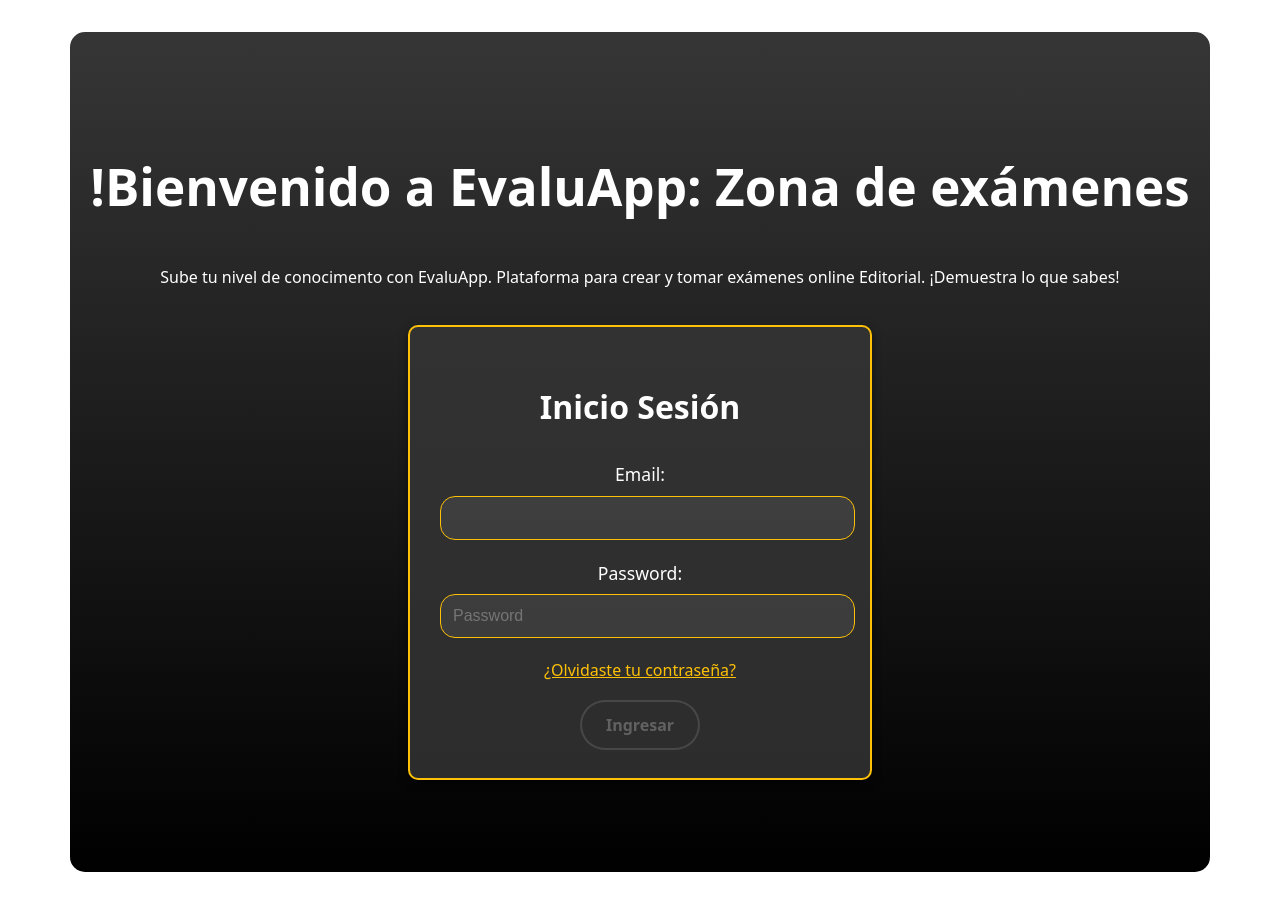
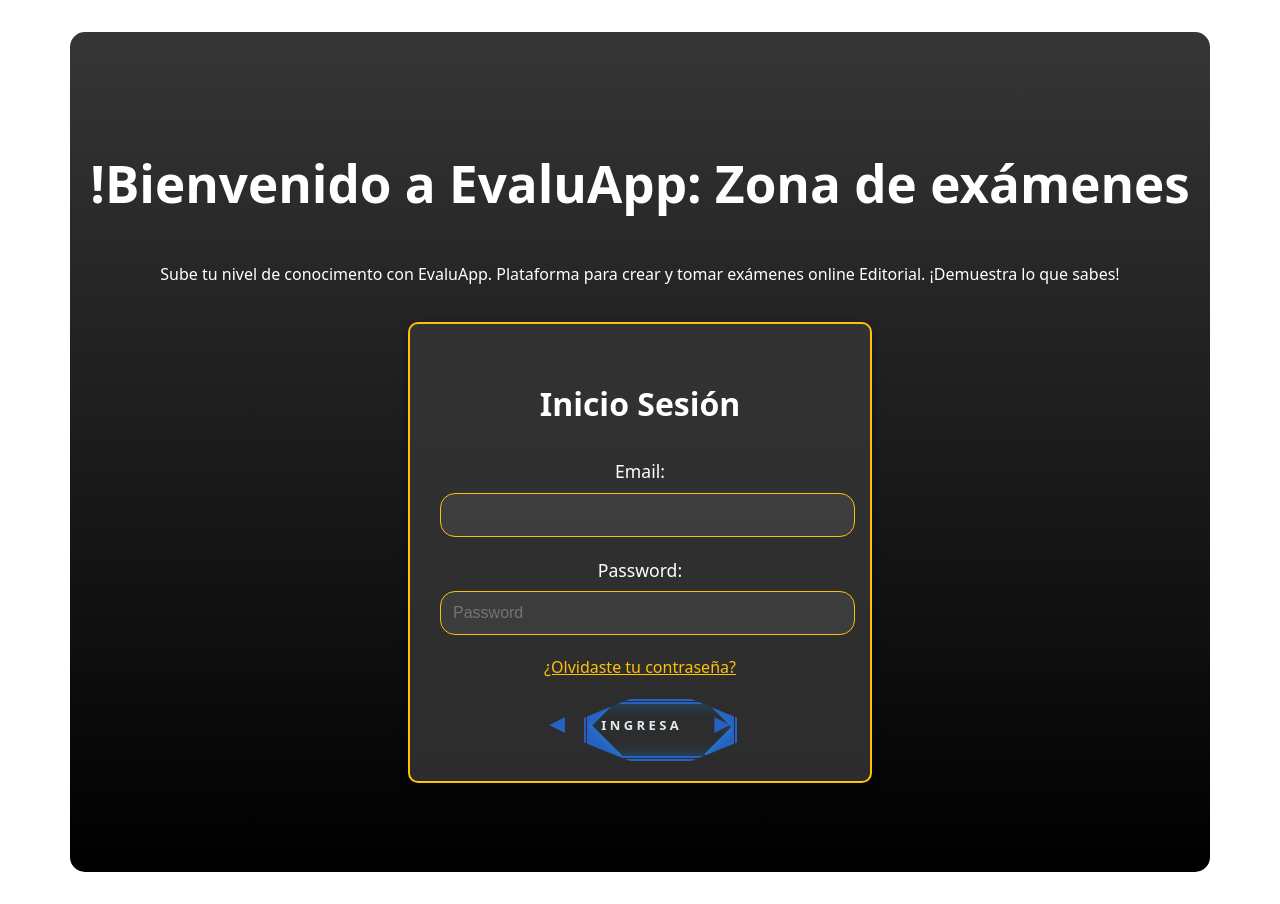
Before and after one commit to Mar-Vin1926/Login-Proyecto, a React (Vite) app: page / in a window 1280 px wide. Built offline with nearby package versions, Linux system fonts and the light colour scheme.

Commit message:
se agrega el nuevo boton

```diff
--- a/src/Components/Button.jsx
+++ b/src/Components/Button.jsx
@@ -1,66 +1,198 @@
 import React from 'react';
 import styled from 'styled-components';
 
-const Button = ({ onClick, children }) => {
+const Button = () => {
   return (
     <StyledWrapper>
-      <button className="animated-button" onClick={onClick}>
-        <span>{children}</span>
-        <span />
+      <button>
+      <span style={{ position: 'relative', zIndex: 1, display: 'flex', alignItems: 'center', justifyContent: 'center', width: '100%', height: '100%' }}>
+        I N G R E S A
+        </span>
+        <div id="clip">
+          <div id="leftTop" className="corner" />
+          <div id="rightBottom" className="corner" />
+          <div id="rightTop" className="corner" />
+          <div id="leftBottom" className="corner" />
+        </div>
+        <span id="rightArrow" className="arrow" />
+        <span id="leftArrow" className="arrow" />
       </button>
     </StyledWrapper>
   );
 }
 
 const StyledWrapper = styled.div`
-  .animated-button {
+  button {
     position: relative;
-    display: inline-block;
-    padding: 12px 24px;
+    width: 11em;
+    height: 4em;
+    outline: none;
+    transition: 0.1s;
+    background-color: transparent;
     border: none;
-    font-size: 16px;
-    background-color: inherit;
-    border-radius: 100px;
-    font-weight: 600;
-    color: #ffffff40;
-    box-shadow: 0 0 0 2px #ffffff20;
-    cursor: pointer;
-    overflow: hidden;
-    transition: all 0.6s cubic-bezier(0.23, 1, 0.320, 1);
+    font-size: 13px;
+    font-weight: 900;
+    color: #ddebf0;
+  }
+    .button-text {
+    position: relative;
+    z-index: 1;
+    display: flex;
+    align-items: center;
+    justify-content: center;
+    width: 100%;
+    height: 100%;
   }
 
-  .animated-button span:last-child {
+  #clip {
+    --color: #2761c3;
     position: absolute;
-    top: 50%;
-    left: 50%;
-    transform: translate(-50%, -50%);
-    width: 20px;
-    height: 20px;
-    background-color: #2196F3;
-    border-radius: 50%;
-    opacity: 0;
-    transition: all 0.8s cubic-bezier(0.23, 1, 0.320, 1);
+    top: 0;
+    overflow: hidden;
+    width: 100%;
+    height: 100%;
+    border: 5px double var(--color);
+    box-shadow: inset 0px 0px 15px #195480;
+    -webkit-clip-path: polygon(30% 0%, 70% 0%, 100% 30%, 100% 70%, 70% 100%, 30% 100%, 0% 70%, 0% 30%);
   }
 
-  .animated-button span:first-child {
-    position: relative;
-    z-index: 1;
+  .arrow {
+    position: absolute;
+    transition: 0.2s;
+    background-color: #2761c3;
+    top: 35%;
+    width: 11%;
+    height: 30%;
   }
 
-  .animated-button:hover {
-    box-shadow: 0 0 0 5px #2195f360;
-    color: #ffffff;
+  #leftArrow {
+    left: -13.5%;
+    -webkit-clip-path: polygon(100% 0, 100% 100%, 0 50%);
   }
 
-  .animated-button:active {
-    scale: 0.95;
+  #rightArrow {
+    -webkit-clip-path: polygon(100% 49%, 0 0, 0 100%);
+    left: 102%;
   }
 
-  .animated-button:hover span:last-child {
-    width: 150px;
-    height: 150px;
-    opacity: 1;
+  button:hover #rightArrow {
+    background-color: #27c39f;
+    left: -15%;
+    animation: 0.6s ease-in-out both infinite alternate rightArrow8;
   }
-`;
+
+  button:hover #leftArrow {
+    background-color: #27c39f;
+    left: 103%;
+    animation: 0.6s ease-in-out both infinite alternate leftArrow8;
+  }
+
+  .corner {
+    position: absolute;
+    width: 4em;
+    height: 4em;
+    background-color: #2761c3;
+    box-shadow: inset 1px 1px 8px #2781c3;
+    transform: scale(1) rotate(45deg);
+    transition: 0.2s;
+  }
+
+  #rightTop {
+    top: -1.98em;
+    left: 91%;
+  }
+
+  #leftTop {
+    top: -1.96em;
+    left: -3.0em;
+  }
+
+  #leftBottom {
+    top: 2.10em;
+    left: -2.15em;
+  }
+
+  #rightBottom {
+    top: 45%;
+    left: 88%;
+  }
+
+  button:hover #leftTop {
+    animation: 0.1s ease-in-out 0.05s both changeColor8,
+    0.2s linear 0.4s both lightEffect8;
+  }
+
+  button:hover #rightTop {
+    animation: 0.1s ease-in-out 0.15s both changeColor8,
+    0.2s linear 0.4s both lightEffect8;
+  }
+
+  button:hover #rightBottom {
+    animation: 0.1s ease-in-out 0.25s both changeColor8,
+    0.2s linear 0.4s both lightEffect8;
+  }
+
+  button:hover #leftBottom {
+    animation: 0.1s ease-in-out 0.35s both changeColor8,
+    0.2s linear 0.4s both lightEffect8;
+  }
+
+  button:hover .corner {
+    transform: scale(1.25) rotate(45deg);
+  }
+
+  button:hover #clip {
+    animation: 0.2s ease-in-out 0.55s both greenLight8;
+    --color: #27c39f;
+  }
+
+  @keyframes changeColor8 {
+    from {
+      background-color: #2781c3;
+    }
+
+    to {
+      background-color: #27c39f;
+    }
+  }
+
+  @keyframes lightEffect8 {
+    from {
+      box-shadow: 1px 1px 5px #27c39f;
+    }
+
+    to {
+      box-shadow: 0 0 2px #27c39f;
+    }
+  }
+
+  @keyframes greenLight8 {
+    from {
+    }
+
+    to {
+      box-shadow: inset 0px 0px 32px #27c39f;
+    }
+  }
+
+  @keyframes leftArrow8 {
+    from {
+      transform: translate(0px);
+    }
+
+    to {
+      transform: translateX(10px);
+    }
+  }
+
+  @keyframes rightArrow8 {
+    from {
+      transform: translate(0px);
+    }
+
+    to {
+      transform: translateX(-10px);
+    }
+  }`;
 
 export default Button;
```
